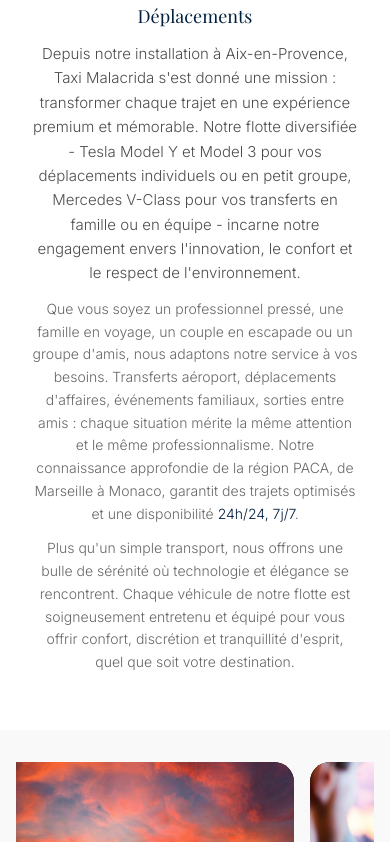
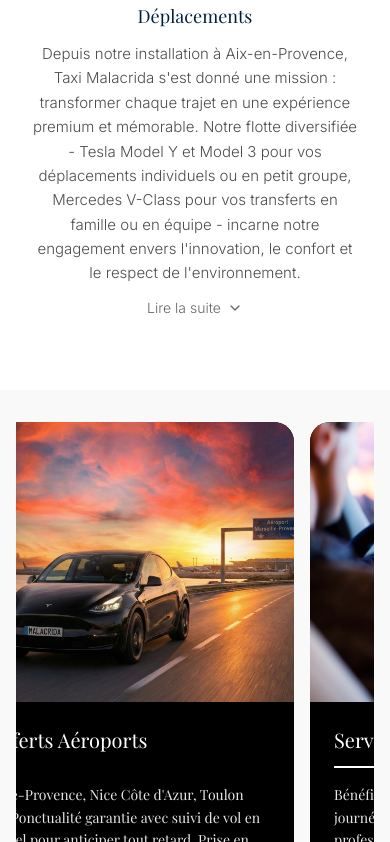
Before and after one commit to soniachared-a11y/taxi-malacrida, a React (Vite) app: page / in a window 390 px wide. Shown: the part 1010-1852 px from the top of the page. Built offline with nearby package versions, Linux system fonts and the light colour scheme; no server answers; the HTML template or start-up script is replaced by a standard one.

Commit message:
Add 'Read more' accordion for mobile in Section 2 - hide text after 'respect de l'environnement'

```diff
--- a/src/components/ServicesIntroSection.tsx
+++ b/src/components/ServicesIntroSection.tsx
@@ -1,5 +1,6 @@
 import { motion, useInView } from 'framer-motion';
-import { useRef } from 'react';
+import { useRef, useState, useEffect } from 'react';
+import { ChevronDown } from 'lucide-react';
 
 const ACCENT_BLUE = '#001F3F';
 
@@ -23,6 +24,18 @@ const AnimatedUnderline = ({ isInView }: { isInView: boolean }) => {
 export default function ServicesIntroSection() {
   const titleRef = useRef<HTMLHeadingElement>(null);
   const isTitleInView = useInView(titleRef, { once: true, margin: "-200px", amount: 0.1, threshold: 0.1 });
+  const [isExpanded, setIsExpanded] = useState(false);
+  const [isMobile, setIsMobile] = useState(false);
+
+  // Détecter si on est sur mobile
+  useEffect(() => {
+    const checkMobile = () => {
+      setIsMobile(window.innerWidth < 768); // md breakpoint
+    };
+    checkMobile();
+    window.addEventListener('resize', checkMobile);
+    return () => window.removeEventListener('resize', checkMobile);
+  }, []);
 
   return (
     <section
@@ -54,15 +67,37 @@ export default function ServicesIntroSection() {
           <h3 className="font-serif text-lg md:text-xl font-light mt-4 md:mt-5 lg:mt-6 mb-3 md:mb-4" style={{ color: ACCENT_BLUE }}>
             L'Excellence au Service de vos Déplacements
           </h3>
+
+          {/* Premier paragraphe - toujours visible */}
           <p className="font-sans text-black/70 max-w-3xl mx-auto text-[15px] md:text-[17px] font-light leading-relaxed md:leading-[1.8] px-2 mb-3 md:mb-4">
             Depuis notre installation à Aix-en-Provence, Taxi Malacrida s'est donné une mission : transformer chaque trajet en une expérience premium et mémorable. Notre flotte diversifiée - Tesla Model Y et Model 3 pour vos déplacements individuels ou en petit groupe, Mercedes V-Class pour vos transferts en famille ou en équipe - incarne notre engagement envers l'innovation, le confort et le respect de l'environnement.
           </p>
-          <p className="font-sans text-black/60 max-w-3xl mx-auto mb-3 md:mb-4 text-[14px] md:text-[15px] font-light leading-relaxed px-2">
-            Que vous soyez un professionnel pressé, une famille en voyage, un couple en escapade ou un groupe d'amis, nous adaptons notre service à vos besoins. Transferts aéroport, déplacements d'affaires, événements familiaux, sorties entre amis : chaque situation mérite la même attention et le même professionnalisme. Notre connaissance approfondie de la région PACA, de Marseille à Monaco, garantit des trajets optimisés et une disponibilité <span style={{ color: ACCENT_BLUE }}>24h/24, 7j/7</span>.
-          </p>
-          <p className="font-sans text-black/60 max-w-3xl mx-auto text-[14px] md:text-[15px] font-light leading-relaxed px-2">
-            Plus qu'un simple transport, nous offrons une bulle de sérénité où technologie et élégance se rencontrent. Chaque véhicule de notre flotte est soigneusement entretenu et équipé pour vous offrir confort, discrétion et tranquillité d'esprit, quel que soit votre destination.
-          </p>
+
+          {/* Paragraphes supplémentaires - masqués sur mobile si non étendu */}
+          <div className={`max-w-3xl mx-auto px-2 ${isMobile && !isExpanded ? 'hidden' : ''} md:block`}>
+            <p className="font-sans text-black/60 mb-3 md:mb-4 text-[14px] md:text-[15px] font-light leading-relaxed">
+              Que vous soyez un professionnel pressé, une famille en voyage, un couple en escapade ou un groupe d'amis, nous adaptons notre service à vos besoins. Transferts aéroport, déplacements d'affaires, événements familiaux, sorties entre amis : chaque situation mérite la même attention et le même professionnalisme. Notre connaissance approfondie de la région PACA, de Marseille à Monaco, garantit des trajets optimisés et une disponibilité <span style={{ color: ACCENT_BLUE }}>24h/24, 7j/7</span>.
+            </p>
+            <p className="font-sans text-black/60 text-[14px] md:text-[15px] font-light leading-relaxed">
+              Plus qu'un simple transport, nous offrons une bulle de sérénité où technologie et élégance se rencontrent. Chaque véhicule de notre flotte est soigneusement entretenu et équipé pour vous offrir confort, discrétion et tranquillité d'esprit, quel que soit votre destination.
+            </p>
+          </div>
+
+          {/* Bouton "Lire la suite" - uniquement sur mobile */}
+          {isMobile && (
+            <div className="flex justify-center mt-2 mb-4">
+              <button
+                onClick={() => setIsExpanded(!isExpanded)}
+                className="flex items-center gap-1.5 text-sm font-light text-black/60 hover:text-black transition-colors duration-200"
+                style={{ color: isExpanded ? ACCENT_BLUE : undefined }}
+              >
+                <span>{isExpanded ? 'Voir moins' : 'Lire la suite'}</span>
+                <ChevronDown
+                  className={`w-4 h-4 transition-transform duration-200 ${isExpanded ? 'rotate-180' : ''}`}
+                />
+              </button>
+            </div>
+          )}
         </motion.div>
       </div>
     </section>
```
